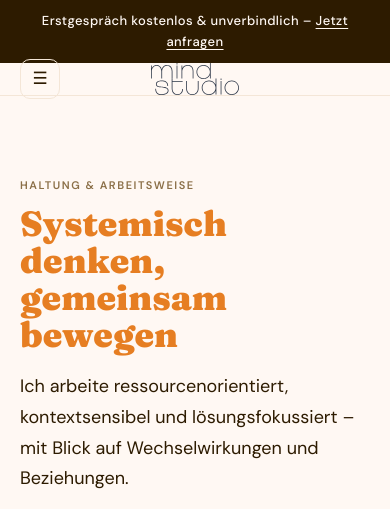
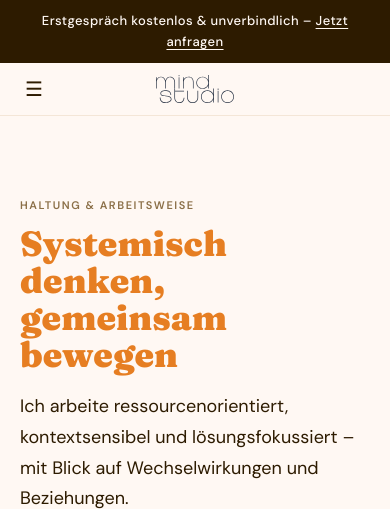
Before and after one commit to VinniWe/mind-studio-website, a PHP site: page /ansatz.html in a window 390 px wide. Shown: the top 509 px of the page. Run offline with PHP 8.4, Linux system fonts and the light colour scheme; some web fonts are replaced.

Commit message:
Header Spacing & mobile Nav polish
- Nav padding reduziert (14px→10px desktop, 12px→8px mobile)
- min-height: 56px / 52px für konsistente Header-Höhe
- Hamburger-Button: Border und Box entfernt, nur noch Icon
- Logo-Höhe angepasst: 32px desktop / 28px mobile
- Mobile-Menu top-Offset matcht jetzt Header-Höhe exakt
- Mobile-Menu Shadow: blaues rgba→warmes Braun rgba
- Card hover-Farben: blaues rgba→warmes Orange rgba
- Mobile-Toggle korrekt vertikal zentriert via transform

Co-Authored-By: Claude Sonnet 4.5 <noreply@anthropic.com>

```diff
--- a/assets/css/styles-v18.css
+++ b/assets/css/styles-v18.css
@@ -111,15 +111,16 @@ header.site-header {
   top: 0;
   z-index: 100;
   background: var(--color-bg);
-  border-bottom: 1.5px solid var(--color-border);
+  border-bottom: 1px solid var(--color-border);
 }
 
 .nav {
   display: flex;
   align-items: center;
   justify-content: space-between;
-  padding: 14px 32px;
+  padding: 10px 32px;
   gap: 20px;
+  min-height: 56px;
 }
 
 .brand {
@@ -130,14 +131,19 @@ header.site-header {
   display: flex;
   align-items: center;
   gap: 10px;
-  line-height: 1.2;
+  line-height: 1;
   letter-spacing: -0.01em;
+  flex-shrink: 0;
 }
-.brand-mark img { height: 36px; }
+.brand-mark img {
+  height: 32px;
+  width: auto;
+  display: block;
+}
 
 .nav-links {
   display: flex;
-  gap: 28px;
+  gap: 24px;
   align-items: center;
 }
 .nav-links a {
@@ -146,9 +152,10 @@ header.site-header {
   text-transform: uppercase;
   letter-spacing: 0.12em;
   color: var(--color-text);
-  padding-bottom: 3px;
+  padding-bottom: 2px;
   border-bottom: 2px solid transparent;
   transition: border-color 0.18s;
+  white-space: nowrap;
 }
 .nav-links a:hover,
 .nav-links a.active {
@@ -163,40 +170,44 @@ header.site-header {
   letter-spacing: 0.12em;
   color: var(--color-muted);
   display: flex;
-  gap: 6px;
+  gap: 5px;
   align-items: center;
+  flex-shrink: 0;
 }
 .lang-switch a { color: var(--color-text); }
 
+/* Hamburger – kein Border-Box, nur Icon */
 .mobile-toggle {
   display: none;
-  width: 40px; height: 40px;
-  border: 1.5px solid var(--color-border);
-  border-radius: 10px;
+  width: 36px; height: 36px;
+  border: none;
+  border-radius: 0;
   background: transparent;
   color: var(--color-text);
-  font-size: 17px;
+  font-size: 20px;
   cursor: pointer;
   align-items: center;
   justify-content: center;
+  padding: 0;
+  line-height: 1;
 }
 
 .mobile-menu {
   display: none;
   position: fixed;
-  top: 68px;
-  left: 16px; right: 16px;
+  top: 56px; /* matcht min-height der Nav */
+  left: 12px; right: 12px;
   background: var(--color-bg);
-  border: 1.5px solid var(--color-border);
-  border-radius: 20px;
-  padding: 16px;
+  border: 1px solid var(--color-border);
+  border-radius: 16px;
+  padding: 8px 0;
   z-index: 200;
-  box-shadow: 0 16px 48px rgba(30, 52, 170, 0.18);
+  box-shadow: 0 12px 40px rgba(45, 27, 0, 0.12);
 }
 .mobile-menu.open { display: block; }
 .mobile-menu a {
   display: block;
-  padding: 12px 10px;
+  padding: 12px 20px;
   font-size: 12px;
   font-weight: 600;
   text-transform: uppercase;
@@ -468,7 +479,7 @@ section { padding: 100px 0; }
   color: var(--color-text);
 }
 .service-card:hover {
-  border-color: rgba(30, 52, 170, 0.45);
+  border-color: rgba(230, 126, 34, 0.5);
   transform: translateY(-3px);
   opacity: 1;
 }
@@ -483,7 +494,7 @@ section { padding: 100px 0; }
   padding: 40px;
   transition: border-color 0.2s;
 }
-.card:hover { border-color: rgba(30, 52, 170, 0.4); }
+.card:hover { border-color: rgba(230, 126, 34, 0.45); }
 
 /* ---- Approach (flat icon items) ---- */
 .section-approach { padding: 100px 0; }
@@ -641,15 +652,21 @@ footer.site-footer {
   .nav {
     position: relative;
     justify-content: center;
-    padding: 12px 20px;
+    padding: 8px 16px;
+    min-height: 52px;
   }
   .nav-links, .lang-switch { display: none; }
   .mobile-toggle {
     display: inline-flex;
     position: absolute;
-    left: 20px;
+    left: 16px;
+    top: 50%;
+    transform: translateY(-50%);
   }
-  .brand-mark img { height: 32px; }
+  .brand-mark img { height: 28px; }
+
+  /* Mobile menu öffnet genau unter dem Header */
+  .mobile-menu { top: 52px; }
 
   section { padding: 60px 0; }
   .container { padding: 0 20px; }
```
